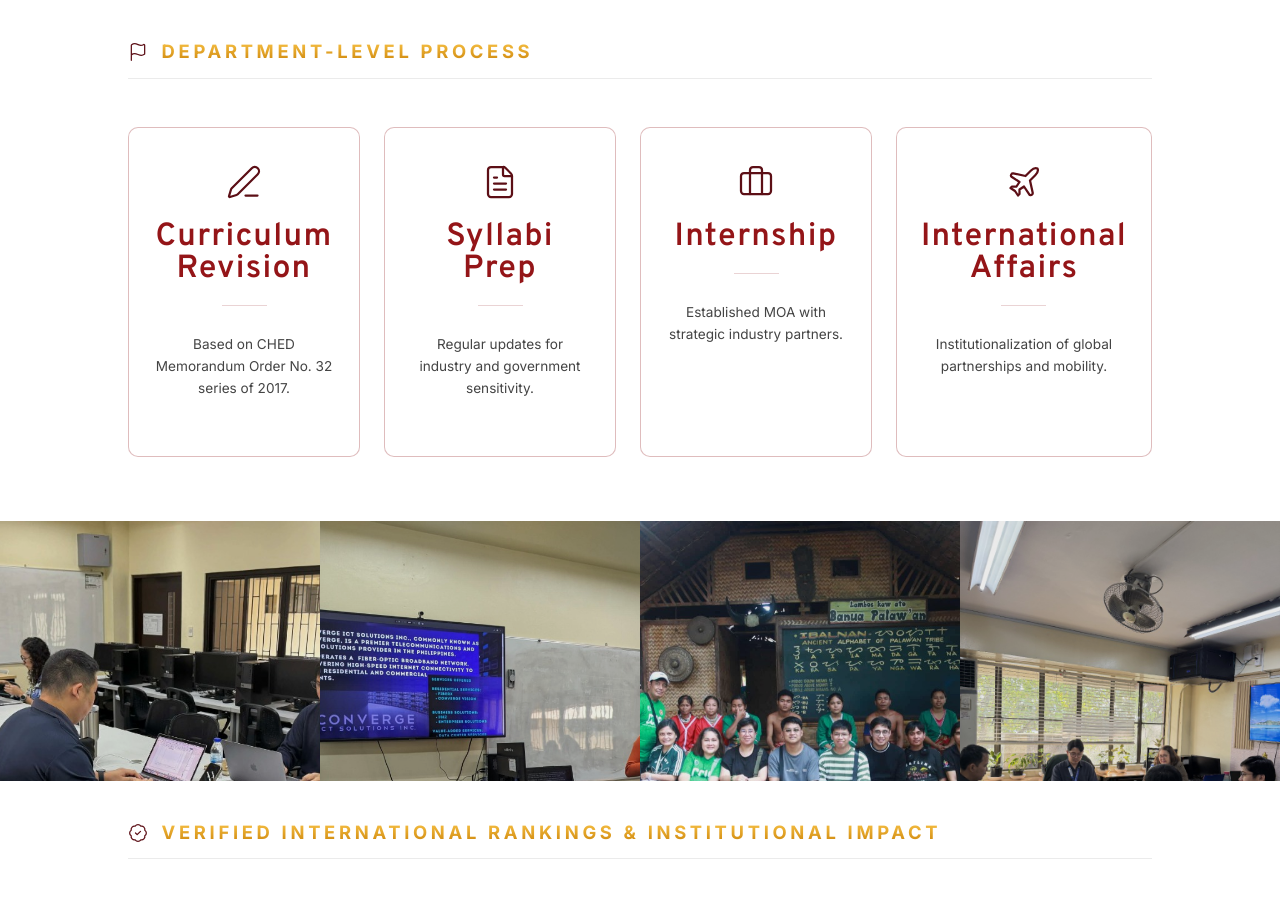
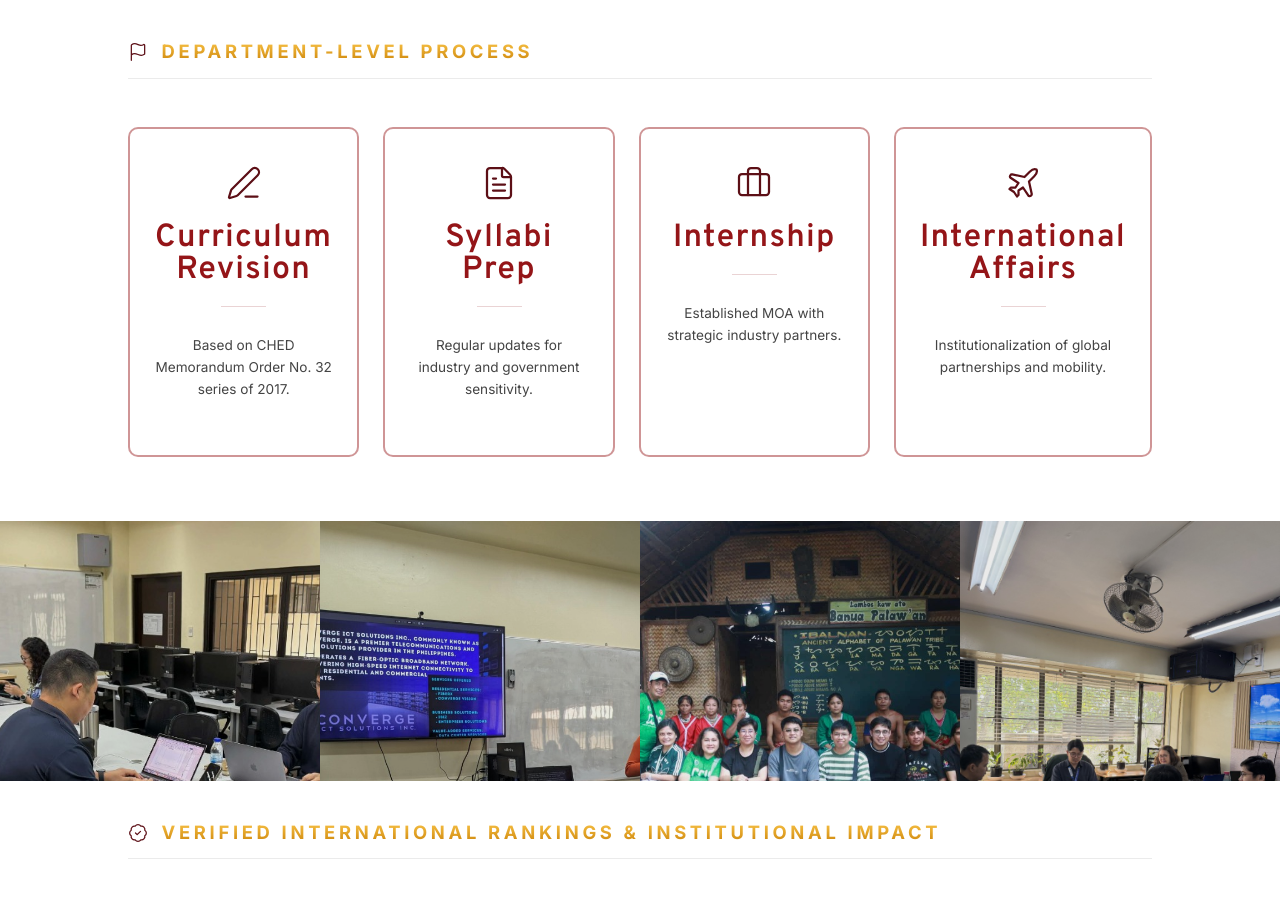
Before and after one commit to fr-anz/DIT-Accred, a SvelteKit app: page /planning in a window 1280 px wide. Shown: the part 2380-3285 px from the top of the page. Built offline with nearby package versions, Linux system fonts and the light colour scheme.

Commit message:
design: thicken process card borders to 2px matching figma

```diff
--- a/src/routes/planning/+page.svelte
+++ b/src/routes/planning/+page.svelte
@@ -994,7 +994,7 @@
 	}
 
 	.process_card {
-		border: 1.5px solid rgba(140, 15, 19, 0.28); /* Red/maroon thin borders matching figma */
+		border: 2px solid rgba(148, 21, 24, 0.45); /* Thicker red/maroon borders matching figma */
 		border-radius: 10px; /* Tighter matching figma */
 		padding: 2.25rem 1.5rem;
 		text-align: center;
```
